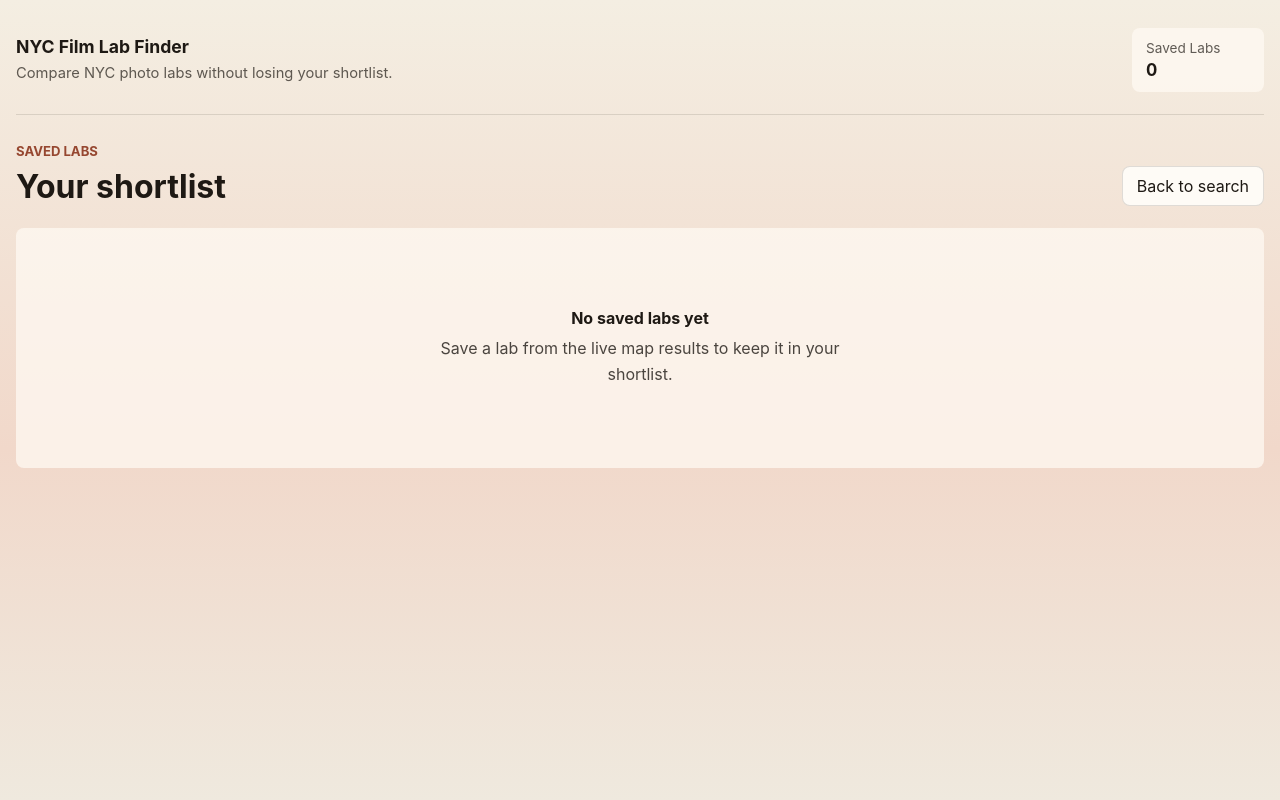
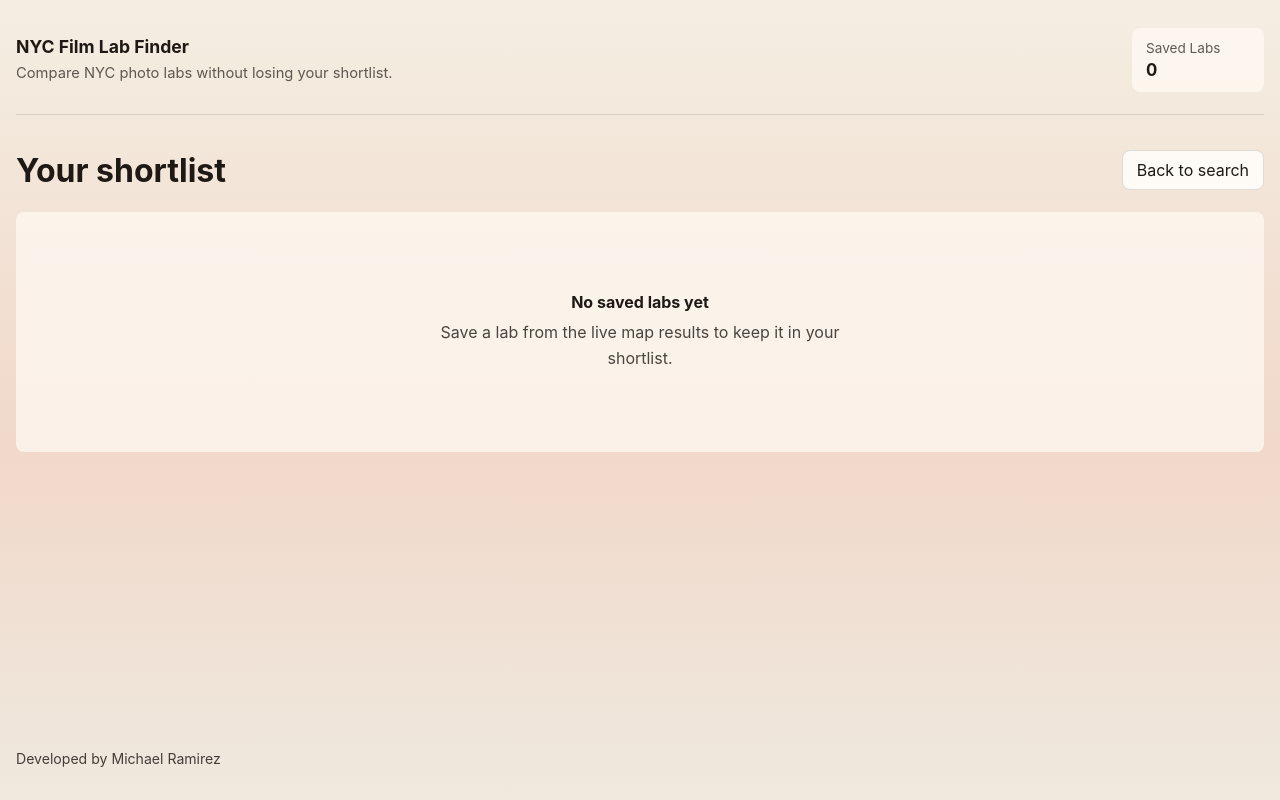
Before and after one commit to MykeRam/Photo-Lab-Finder, a React (Vite) app: page /saved in a window 1280 px wide. Built offline with nearby package versions, Linux system fonts and the light colour scheme.

Commit message:
Finalize current project updates

```diff
--- a/src/App.css
+++ b/src/App.css
@@ -1,11 +1,31 @@
 .app-shell {
+  display: flex;
+  flex-direction: column;
+  min-height: 100vh;
   width: min(1280px, calc(100% - 32px));
   margin: 0 auto;
-  padding: 20px 0 56px;
+  padding: 20px 0;
 }
 
 .app-content {
+  flex: 1;
   padding-top: 28px;
+}
+
+.app-footer {
+  margin-top: auto;
+  padding: 18px 0 12px;
+}
+
+.app-footer__link {
+  display: inline-block;
+  color: rgba(30, 25, 20, 0.82);
+  font-size: 0.88rem;
+  text-decoration: none;
+}
+
+.app-footer__link:hover {
+  text-decoration: underline;
 }
 
 @media (max-width: 720px) {
--- a/src/App.tsx
+++ b/src/App.tsx
@@ -1,4 +1,4 @@
-import { Navigate, Route, Routes } from "react-router-dom";
+import { Navigate, Route, Routes, useLocation } from "react-router-dom";
 import { AppHeader } from "./components/AppHeader";
 import { HomePage } from "./pages/HomePage";
 import { LabDetailPage } from "./pages/LabDetailPage";
@@ -8,6 +8,8 @@ import type { NoteMap } from "./types";
 import "./App.css";
 
 function App() {
+  const location = useLocation();
+  const isHomePage = location.pathname === "/";
   const [favoriteIds, setFavoriteIds] = useLocalStorageState<string[]>("favorite-labs", []);
   const [notesByLabId, setNotesByLabId] = useLocalStorageState<NoteMap>("lab-notes", {});
 
@@ -71,6 +73,18 @@ function App() {
           <Route path="*" element={<Navigate to="/" replace />} />
         </Routes>
       </div>
+      {!isHomePage ? (
+        <footer className="app-footer">
+          <a
+            className="app-footer__link"
+            href="https://mykeram.github.io/Mykes-Photog/"
+            target="_blank"
+            rel="noreferrer"
+          >
+            Developed by Michael Ramirez
+          </a>
+        </footer>
+      ) : null}
     </div>
   );
 }
--- a/src/components/LabDetailsPanel.css
+++ b/src/components/LabDetailsPanel.css
@@ -43,6 +43,12 @@
   color: rgba(30, 25, 20, 0.8);
 }
 
+.lab-details-panel__empty {
+  margin: 0;
+  line-height: 1.6;
+  color: rgba(30, 25, 20, 0.72);
+}
+
 .lab-details-panel__meta-grid,
 .lab-details-panel__columns {
   display: grid;
@@ -86,9 +92,17 @@
 }
 
 .lab-details-panel__tags {
+  display: grid;
+  grid-template-columns: repeat(auto-fit, minmax(130px, 1fr));
+  gap: 10px;
+}
+
+.lab-details-panel__tags .service-tag {
   display: flex;
-  flex-wrap: wrap;
-  gap: 10px;
+  justify-content: center;
+  width: 100%;
+  padding: 12px 14px;
+  font-size: 0.95rem;
 }
 
 .lab-details-panel__notes textarea {
--- a/src/components/LabDetailsPanel.tsx
+++ b/src/components/LabDetailsPanel.tsx
@@ -35,9 +35,6 @@ export function LabDetailsPanel({
         )}
 
         <div className="lab-details-panel__content">
-          <p className="eyebrow">
-            {lab.borough} · {lab.neighborhood}
-          </p>
           <h1>{lab.name}</h1>
           <p className="lab-details-panel__description">{lab.description}</p>
 
@@ -83,13 +80,19 @@ export function LabDetailsPanel({
       </section>
 
       <section className="lab-details-panel__columns">
-          <div className="lab-details-panel__panel">
-            <h2>Services</h2>
+        <div className="lab-details-panel__panel">
+          <h2>Services</h2>
+          {lab.services.length > 0 ? (
             <div className="lab-details-panel__tags">
               {lab.services.map((service) => (
                 <ServiceTag key={service} label={service} />
               ))}
             </div>
+          ) : (
+            <p className="lab-details-panel__empty">
+              Service details are not listed for this lab yet.
+            </p>
+          )}
         </div>
 
         <div className="lab-details-panel__panel">
--- a/src/components/NearbyLabCard.css
+++ b/src/components/NearbyLabCard.css
@@ -26,12 +26,6 @@
   display: grid;
   gap: 12px;
   padding: 18px;
-}
-
-.nearby-lab-card__eyebrow {
-  margin: 0;
-  color: rgba(30, 25, 20, 0.7);
-  font-size: 0.92rem;
 }
 
 .nearby-lab-card h3 {
--- a/src/components/NearbyLabCard.tsx
+++ b/src/components/NearbyLabCard.tsx
@@ -24,12 +24,10 @@ export function NearbyLabCard({ place }: NearbyLabCardProps) {
         />
       ) : (
         <div className="nearby-lab-card__image nearby-lab-card__image--placeholder">
-          <span>Google Maps Nearby</span>
           <strong>{place.name}</strong>
         </div>
       )}
       <div className="nearby-lab-card__body">
-        <p className="nearby-lab-card__eyebrow">Google Maps Nearby</p>
         <h3>{place.name}</h3>
         <p className="nearby-lab-card__address">{place.address}</p>
         <div className="nearby-lab-card__meta">
--- a/src/pages/HomePage.css
+++ b/src/pages/HomePage.css
@@ -35,6 +35,10 @@
   display: grid;
   grid-template-columns: repeat(2, minmax(0, 1fr));
   gap: 14px;
+}
+
+.home-page__footer {
+  padding-top: 4px;
 }
 
 .home-page__stat {
--- a/src/pages/HomePage.tsx
+++ b/src/pages/HomePage.tsx
@@ -138,7 +138,6 @@ export function HomePage({
     <main className="home-page">
       <section className="home-page__hero">
         <div>
-          <p className="eyebrow">Core MVP</p>
           <h1>Search NYC labs on a live map with a synced shortlist.</h1>
         </div>
         <p className="home-page__copy">
@@ -165,6 +164,17 @@ export function HomePage({
               <strong>{matchCount}</strong>
             </div>
           </section>
+
+          <footer className="home-page__footer">
+            <a
+              className="app-footer__link"
+              href="https://mykeram.github.io/Mykes-Photog/"
+              target="_blank"
+              rel="noreferrer"
+            >
+              Developed by Michael Ramirez
+            </a>
+          </footer>
         </aside>
 
         <section className="home-page__results" aria-live="polite">
--- a/src/pages/SavedLabsPage.tsx
+++ b/src/pages/SavedLabsPage.tsx
@@ -97,7 +97,6 @@ export function SavedLabsPage({
     <main className="saved-labs-page">
       <div className="saved-labs-page__header">
         <div>
-          <p className="eyebrow">Saved Labs</p>
           <h1>Your shortlist</h1>
         </div>
         <Link className="saved-labs-page__back-link" to="/">
--- a/src/styles.css
+++ b/src/styles.css
@@ -57,11 +57,3 @@ img {
   white-space: nowrap;
   border: 0;
 }
-
-.eyebrow {
-  margin: 0;
-  color: #964730;
-  font-size: 0.82rem;
-  font-weight: 700;
-  text-transform: uppercase;
-}
```
Also changed, not shown: 3 other files (tests, documents, lock files or other folders).
